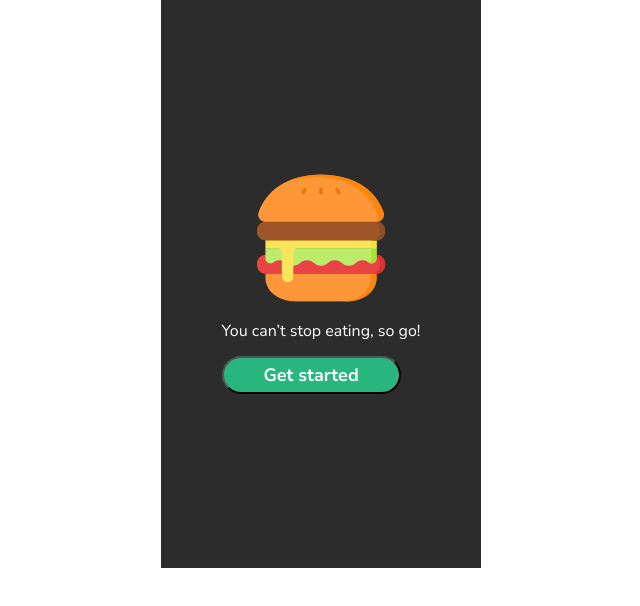
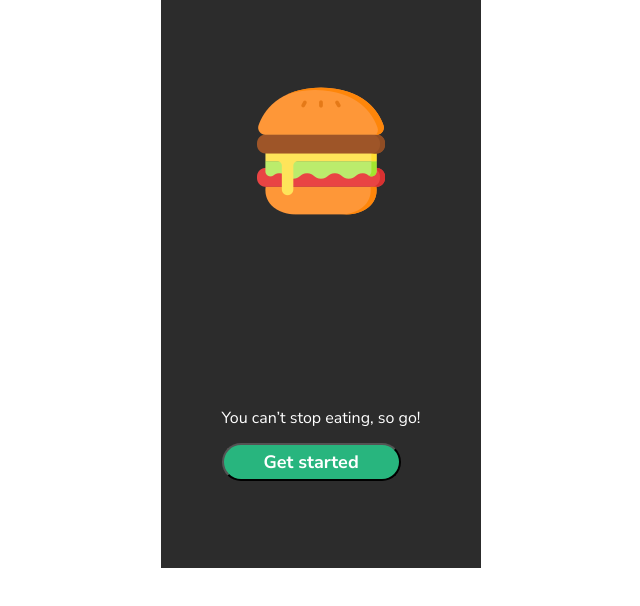
Before and after one commit to lssotog/restaurant-ui, an Angular app: page / in a window 1280 px wide. Shown: the top 606 px of the page, without its empty margins (319-959 px from the left). Built offline with nearby package versions, Linux system fonts and the light colour scheme.

Commit message:
Home view styles changed to display grid

```diff
--- a/src/app/views/home/home.component.css
+++ b/src/app/views/home/home.component.css
@@ -3,8 +3,6 @@
   height: 568px;
   background-color: var(--dark);
   color: var(--white);
-  display: flex;
-  flex-direction: column;
-  justify-content: center;
-  align-items: center;
+  display: grid;
+  place-items: center;
 }
```
